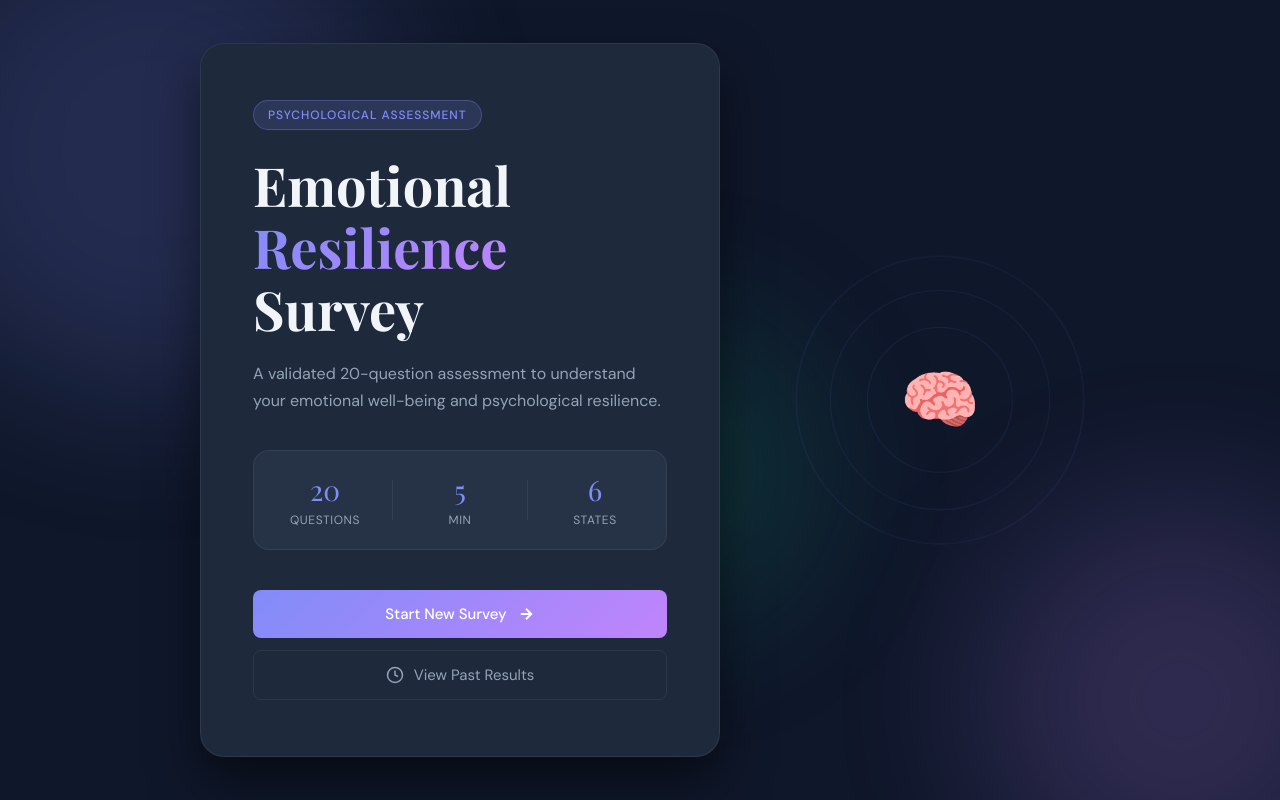
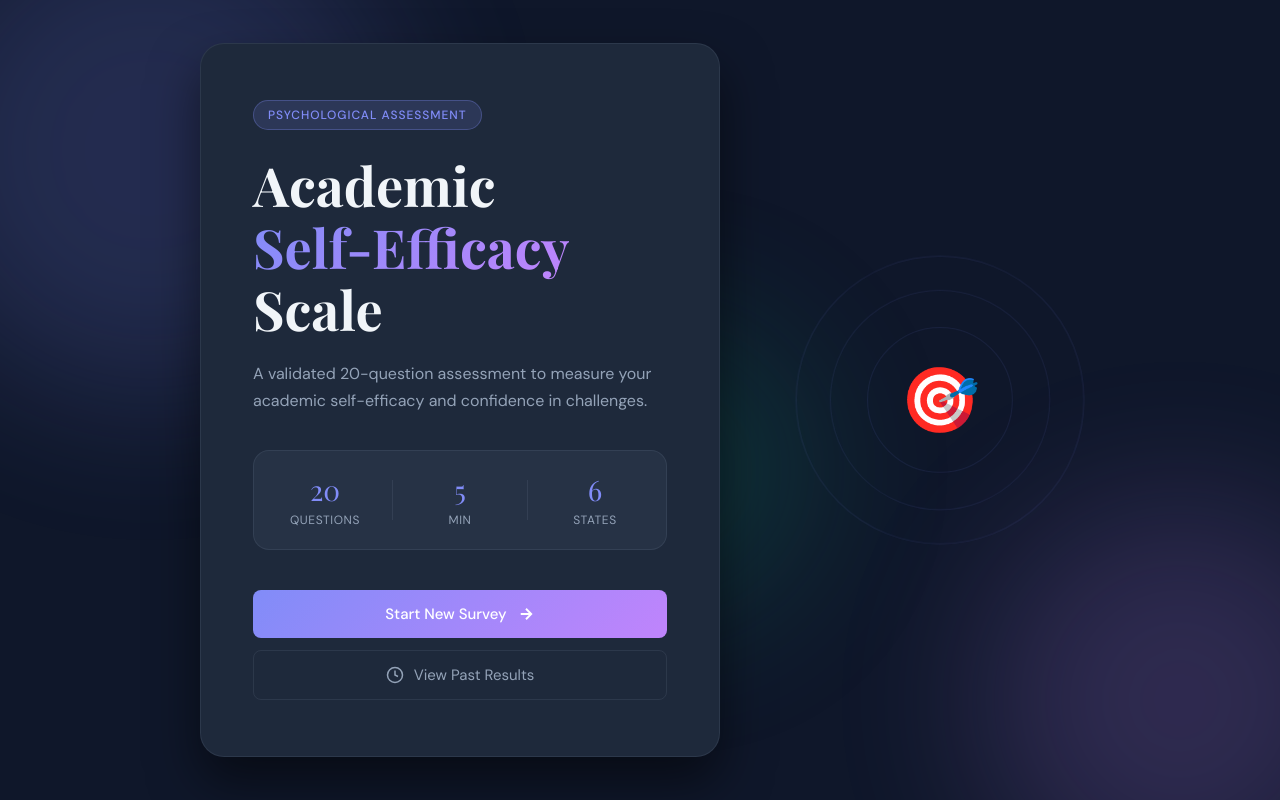
Before and after one commit to dostonbeksoburov65-sudo/survey.app, a Flask app: page / in a window 1280 px wide. Run offline with Flask 3, Linux system fonts and the light colour scheme.

Commit message:
Update index.html

```diff
--- a/templates/index.html
+++ b/templates/index.html
@@ -16,8 +16,8 @@
     <main class="hero-page">
         <div class="hero-card animate-in">
             <div class="hero-badge">Psychological Assessment</div>
-            <h1 class="hero-title">Emotional<br><span class="accent">Resilience</span><br>Survey</h1>
-            <p class="hero-subtitle">A validated 20-question assessment to understand your emotional well-being and psychological resilience.</p>
+            <h1 class="hero-title">Academic<br><span class="accent">Self-Efficacy</span><br>Scale</h1>
+            <p class="hero-subtitle">A validated 20-question assessment to measure your academic self-efficacy and confidence in challenges.</p>
 
             <div class="hero-stats">
                 <div class="stat">
@@ -52,7 +52,7 @@
             <div class="ring ring1"></div>
             <div class="ring ring2"></div>
             <div class="ring ring3"></div>
-            <div class="center-icon">🧠</div>
+            <div class="center-icon">🎯</div>
         </div>
     </main>
 </body>
```
